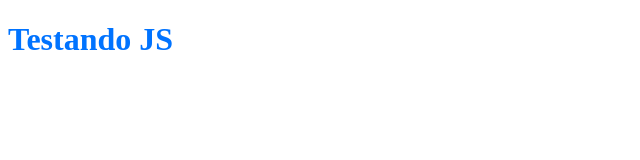
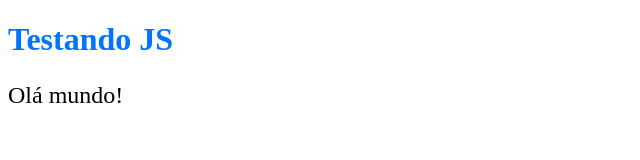
Before and after one commit to otav-o/TreinamentoMS4, a plain HTML site: page AulaJavaScript/index.html in a window 1280 px wide. Shown: the whole page, without its empty margins (0-640 px from the left). Drawn offline with Linux system fonts and the light colour scheme.

Commit message:
Uso de innerHTML

```diff
--- a/AulaJavaScript/index.html
+++ b/AulaJavaScript/index.html
@@ -2,6 +2,7 @@
 <html lang="pt-br">
 <head>
     <meta charset="UTF-8">
+    <title>Teste de JavaScript</title>
     <link rel="stylesheet" href="styles/estilos.css">
 </head>
 <body>
--- a/AulaJavaScript/scripts/script.js
+++ b/AulaJavaScript/scripts/script.js
@@ -1,2 +1,3 @@
 const mensagem = document.getElementById("mensagem");
+mensagem.innerHTML = "Olá mundo!"; // põe texto entre tags
 console.log(mensagem);
--- a/AulaJavaScript/styles/estilos.css
+++ b/AulaJavaScript/styles/estilos.css
@@ -1,3 +1,7 @@
 h1 {
     color: rgb(0, 115, 255);
 }
+
+p {
+    font-size: 150%;
+}
```
